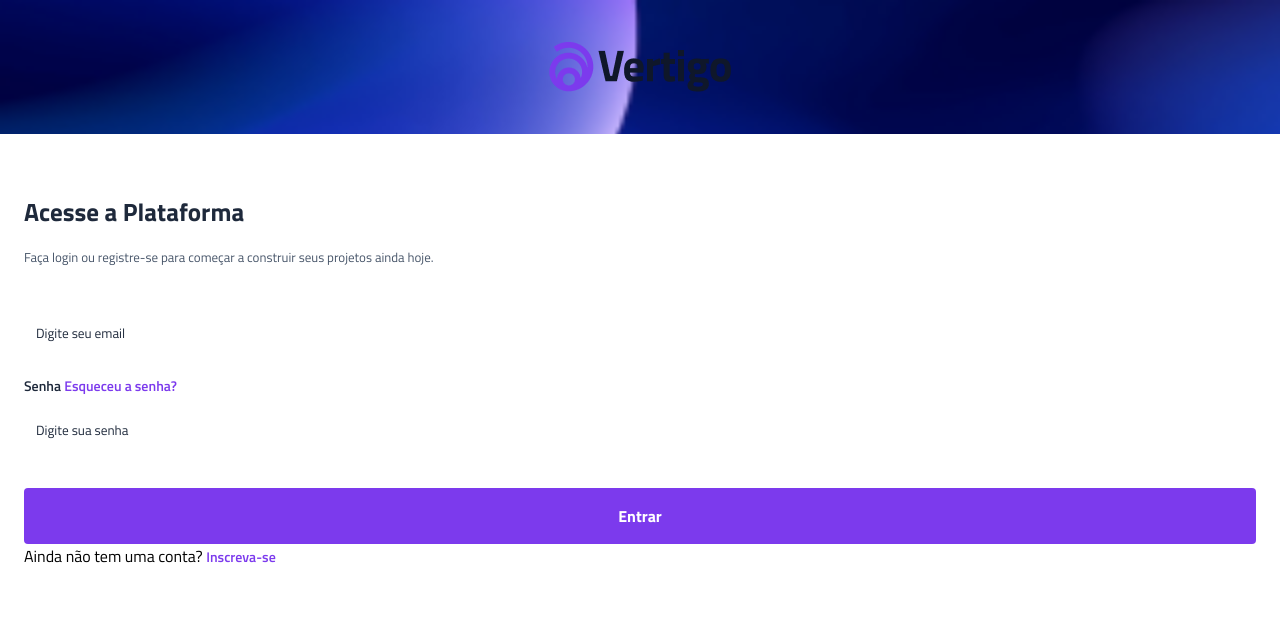
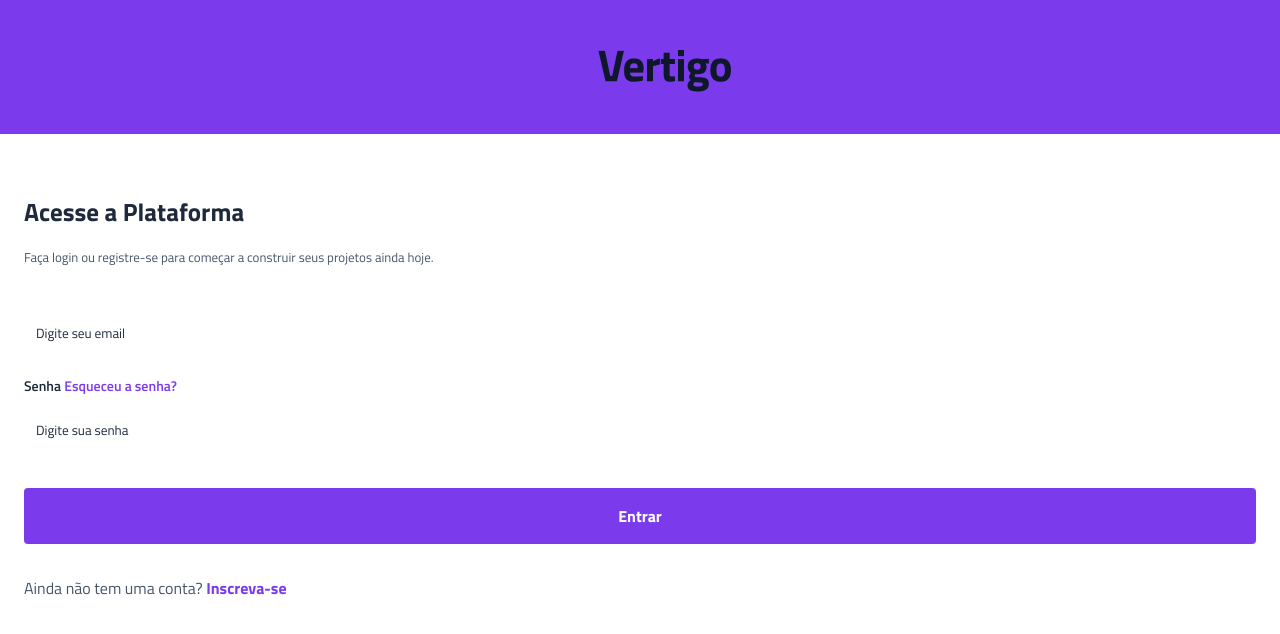
Before and after one commit to MathFMA/Projeto-Vertigo, a plain HTML site: page index.html in a window 1280 px wide. Drawn offline with Linux system fonts and the light colour scheme.

Commit message:
primeiros ajustes desktop

```diff
--- a/style.css
+++ b/style.css
@@ -16,7 +16,7 @@
 }
 
 header {
-    background-image: url(./Imagens/bg-mobile.png);
+    background-image: url(./Imagens/bg-desktop.png);
     background-size: cover;
     height: 8.375rem;
 
@@ -97,6 +97,7 @@ main {
 
 .login button{
     margin-top: 1rem;
+    margin-bottom: 2rem;
     padding-block: 1rem;
     width: 100%;
     background: var(--purple);
@@ -106,5 +107,13 @@ main {
     font-size: 1rem;
     font-weight: 700;
     color: var(--white);
+}
 
+.login > p{
+    color: var(--gray-600);
 }
+
+.login > p a{
+    font-weight: 700;
+    font-size: 1rem;
+}
```
Also changed, not shown: Imagens/bg-desktop.png (added).
